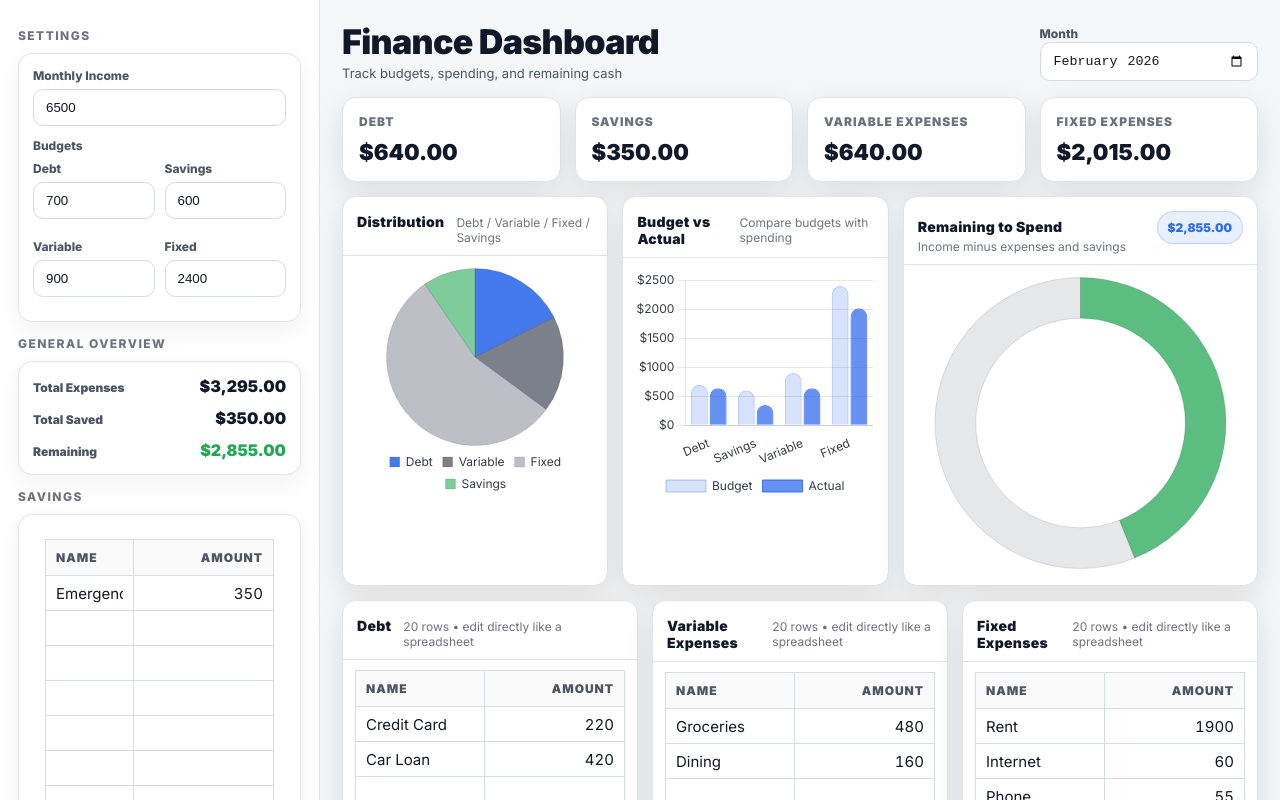
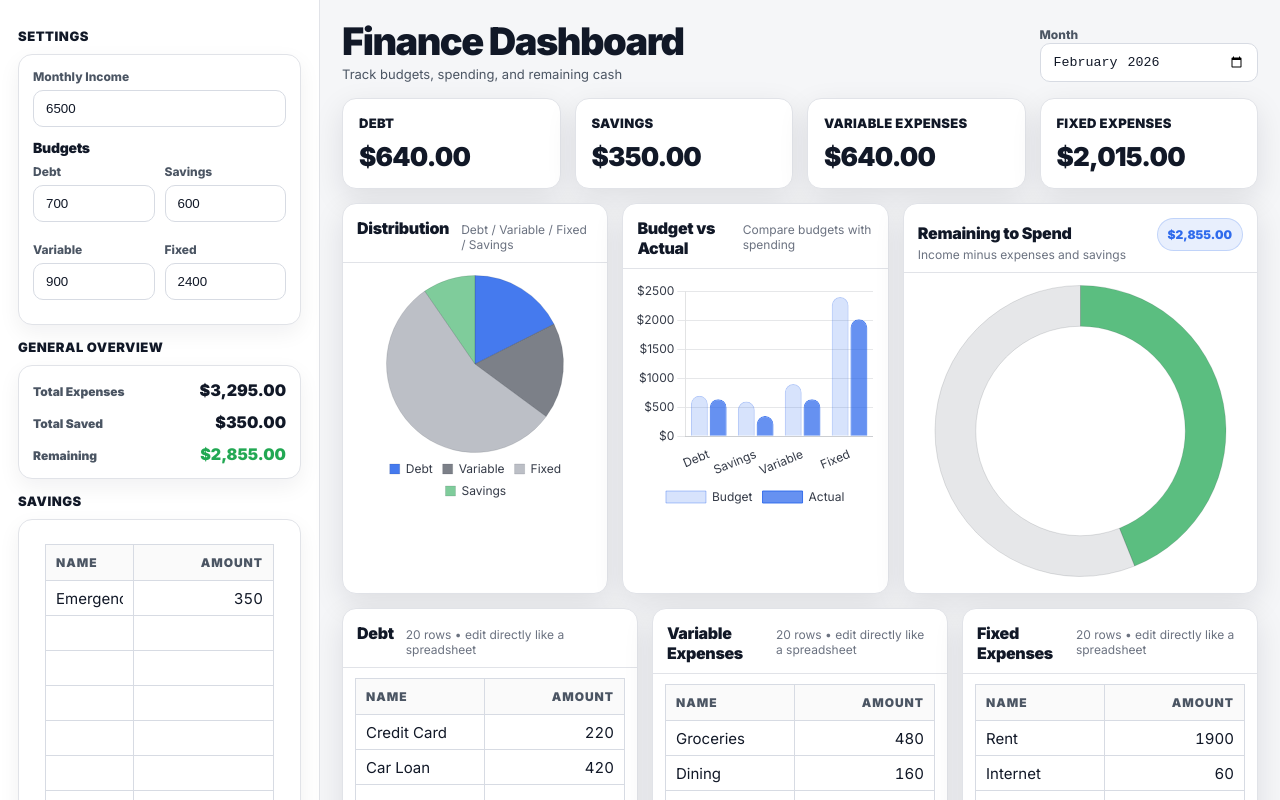
Before and after one commit to OrrForeshop/finance-dashboard, a website: page index.html in a window 1280 px wide. Shown: the top 800 px of the page. Drawn offline with nearby package versions, Linux system fonts and the light colour scheme.

Commit message:
Bold high-contrast FinTech typography for all titles

```diff
--- a/styles.css
+++ b/styles.css
@@ -36,12 +36,12 @@ body{
   border-right:1px solid var(--stroke);
 }
 .sidebar-title{
-  font-size:12px;
-  letter-spacing:.12em;
+  font-size:13px;
+  letter-spacing:.04em;
   text-transform:uppercase;
-  color:var(--muted2);
+  color:var(--text);
   margin:10px 0 10px;
-  font-weight:800;
+  font-weight:900;
 }
 .sidebar-footer{margin-top:14px}
 .hint{color:var(--muted2); font-size:12px; line-height:1.4}
@@ -55,7 +55,7 @@ body{
   gap:18px;
   margin-bottom:16px;
 }
-.title{font-size:34px; font-weight:900; line-height:1; letter-spacing:-.02em}
+.title{font-size:38px; font-weight:900; line-height:1; letter-spacing:-.04em; color:var(--text)}
 .subtitle{margin-top:6px; color:var(--muted); font-size:13px}
 .header-controls{display:flex; gap:10px; align-items:flex-end}
 
@@ -66,7 +66,7 @@ body{
   padding:14px;
   box-shadow: 0 8px 22px rgba(17,24,39,.06);
 }
-.panel-subtitle{margin-top:12px; margin-bottom:8px; color:var(--muted); font-size:12px; font-weight:800}
+.panel-subtitle{margin-top:12px; margin-bottom:8px; color:var(--text); font-size:14px; font-weight:900; letter-spacing:-.02em}
 .panel-row{display:flex; flex-direction:column; gap:6px; margin-bottom:10px}
 .panel-grid{display:grid; grid-template-columns:1fr 1fr; gap:10px}
 
@@ -91,8 +91,8 @@ body{
 }
 
 .kpi{padding:16px}
-.kpi-label{color:var(--muted2); font-size:12px; letter-spacing:.08em; text-transform:uppercase; font-weight:900}
-.kpi-value{font-size:22px; font-weight:900; margin-top:10px}
+.kpi-label{color:var(--text); font-size:13px; letter-spacing:.02em; text-transform:uppercase; font-weight:900}
+.kpi-value{font-size:26px; font-weight:900; margin-top:10px; letter-spacing:-.03em}
 
 .grid-top{display:grid; grid-template-columns:repeat(4, 1fr); gap:14px; margin-bottom:14px}
 .grid-middle{display:grid; grid-template-columns: 1.05fr 1.05fr 1.4fr; gap:14px; margin-bottom:14px}
@@ -106,7 +106,7 @@ body{
   padding:14px 14px 10px;
   border-bottom:1px solid var(--stroke);
 }
-.card-title{font-weight:900; font-size:14px; letter-spacing:.02em}
+.card-title{font-weight:900; font-size:16px; letter-spacing:-.02em; color:var(--text)}
 .card-meta{color:var(--muted2); font-size:12px; margin-top:4px}
 
 .pill{
```
